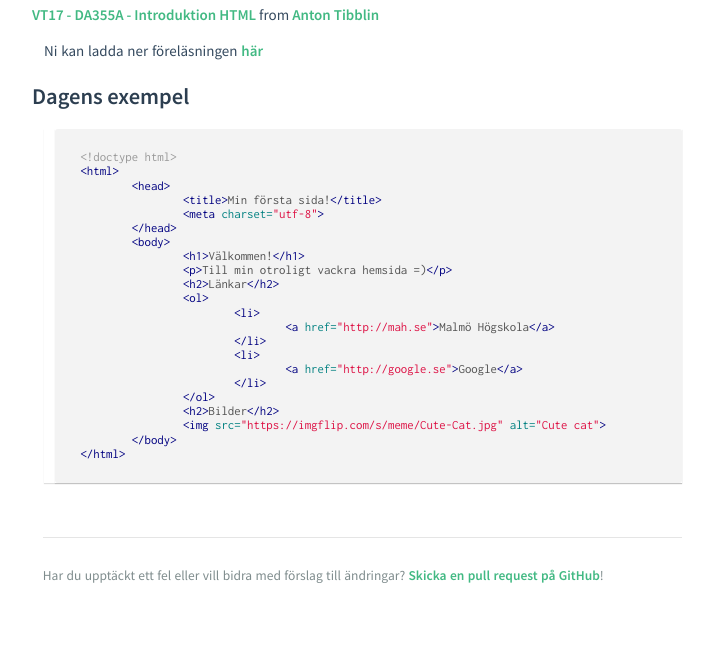
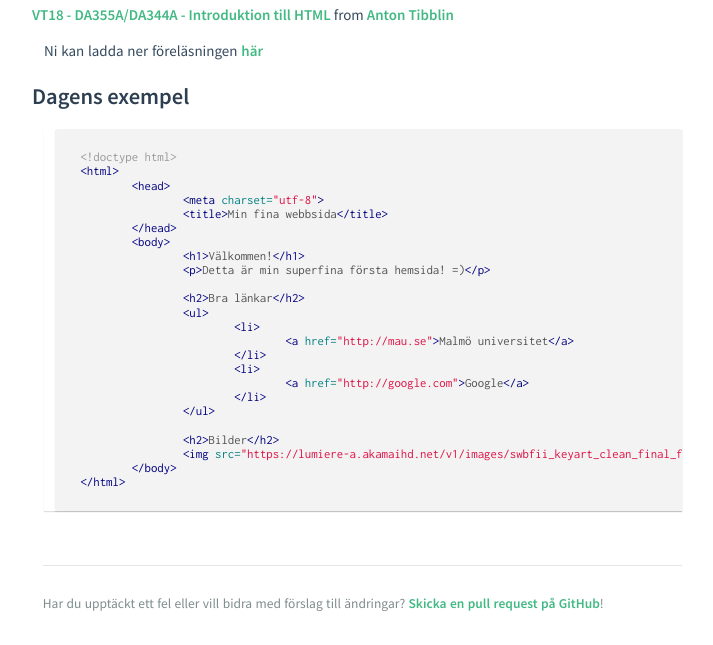
Before and after one commit to mau-dvmt/mah-dv.github.io, a Jekyll site: the page built from courses/da344a-da355a/lectures/le2.md, in a window 1280 px wide and 900 px high, scrolled down 398 px, cut to the strip 255-900 px from the top of the window. Shown: the whole strip, without its empty margins (283-996 px from the left). Built offline with Jekyll 4.4.1, drawn with Linux system fonts in a browser that asks for light colours.

Commit message:
Added second lecture

````diff
--- a/_data/da344a-da355a.yml
+++ b/_data/da344a-da355a.yml
@@ -33,7 +33,7 @@ menu:
      folder: lectures
      items:
          - name: 1. Kursintroduktion [AT]
-#         - name: 2. Intro - HTML [AT]
+         - name: 2. Intro - HTML [AT]
 #         - name: 3. Javascript intro [AF]
 #         - name: 4. Introduktion till CSS [AT]
 #         - name: 5. Layout med CSS [AT]
--- a/courses/da344a-da355a/lectures/le2.md
+++ b/courses/da344a-da355a/lectures/le2.md
@@ -5,7 +5,7 @@ code: "da344a-da355a"
 
 # Introduktion till HTML
 
-<iframe src="//www.slideshare.net/slideshow/embed_code/key/I6Qr9G6z8dPhz5" width="595" height="485" frameborder="0" marginwidth="0" marginheight="0" scrolling="no" style="border:1px solid #CCC; border-width:1px; margin-bottom:5px; max-width: 100%;" allowfullscreen> </iframe> <div style="margin-bottom:5px"> <strong> <a href="//www.slideshare.net/AntonTibblin/vt17-da355a" title="VT17 - DA355A - Introduktion HTML" target="_blank">VT17 - DA355A - Introduktion HTML</a> </strong> from <strong><a target="_blank" href="//www.slideshare.net/AntonTibblin">Anton Tibblin</a></strong> </div>
+<iframe src="//www.slideshare.net/slideshow/embed_code/key/CMjnmjKCFStWSl" width="595" height="485" frameborder="0" marginwidth="0" marginheight="0" scrolling="no" style="border:1px solid #CCC; border-width:1px; margin-bottom:5px; max-width: 100%;" allowfullscreen> </iframe> <div style="margin-bottom:5px"> <strong> <a href="//www.slideshare.net/AntonTibblin/vt18-da355ada344a-introduktion-till-html" title="VT18 - DA355A/DA344A - Introduktion till HTML" target="_blank">VT18 - DA355A/DA344A - Introduktion till HTML</a> </strong> from <strong><a href="https://www.slideshare.net/AntonTibblin" target="_blank">Anton Tibblin</a></strong> </div>
 
 Ni kan ladda ner föreläsningen [här](2.pdf)
 
@@ -15,23 +15,25 @@ Ni kan ladda ner föreläsningen [här](2.pdf)
 <!doctype html>
 <html>
 	<head>
-		<title>Min första sida!</title>
 		<meta charset="utf-8">
+		<title>Min fina webbsida</title>
 	</head>
 	<body>
 		<h1>Välkommen!</h1>
-		<p>Till min otroligt vackra hemsida =)</p>
-		<h2>Länkar</h2>
-		<ol>
+		<p>Detta är min superfina första hemsida! =)</p>
+
+		<h2>Bra länkar</h2>
+		<ul>
 			<li>
-				<a href="http://mah.se">Malmö Högskola</a>
+				<a href="http://mau.se">Malmö universitet</a>
 			</li>
 			<li>
-				<a href="http://google.se">Google</a>
+				<a href="http://google.com">Google</a>
 			</li>
-		</ol>
+		</ul>
+
 		<h2>Bilder</h2>
-		<img src="https://imgflip.com/s/meme/Cute-Cat.jpg" alt="Cute cat">
+		<img src="https://lumiere-a.akamaihd.net/v1/images/swbfii_keyart_clean_final_flat_8d03e069.jpeg?region=0%2C37%2C1024%2C576&width=600" alt="Star Wars">
 	</body>
 </html>
 ```
````
Also changed, not shown: courses/da344a-da355a/plan.md (+1 -1 lines).
